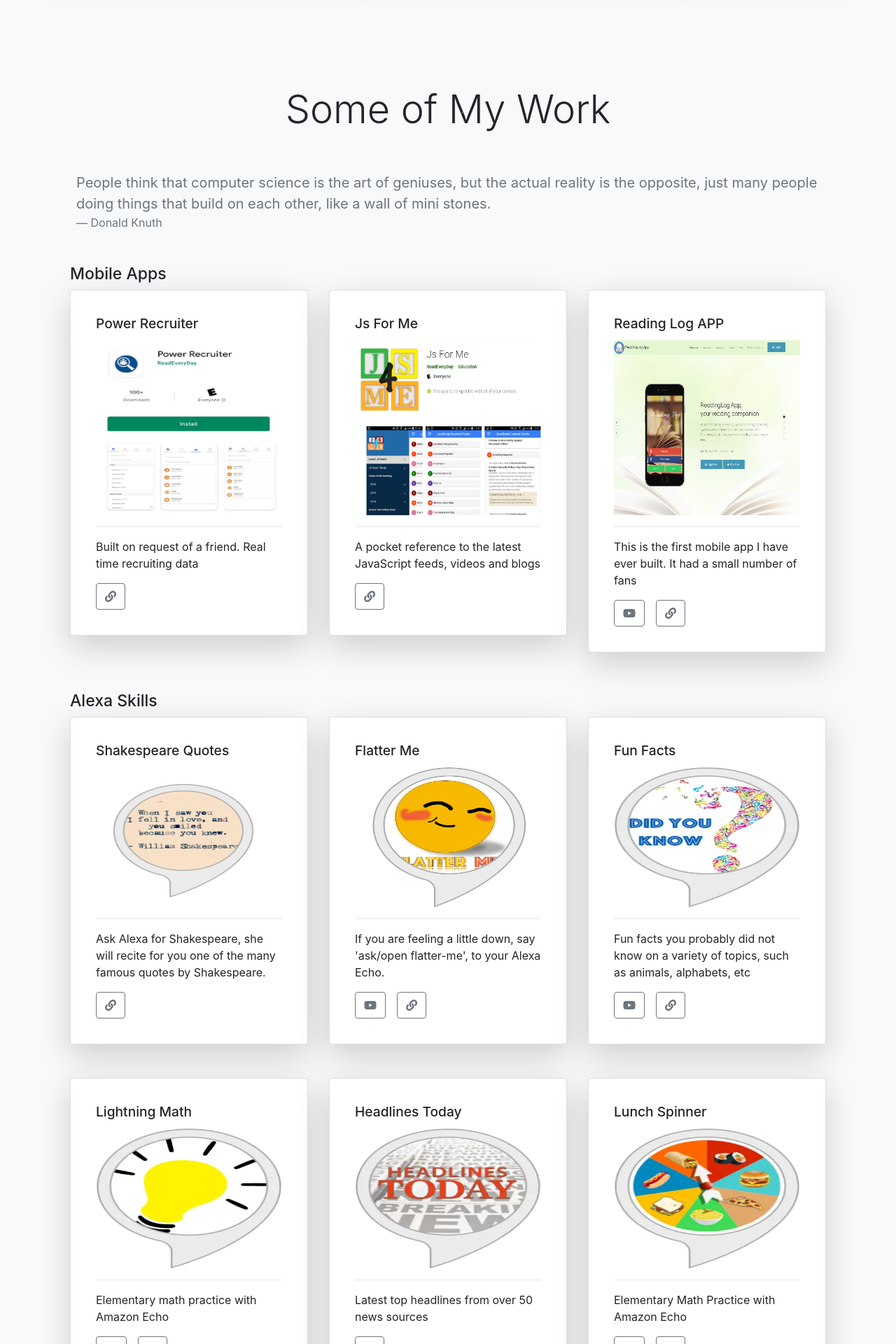
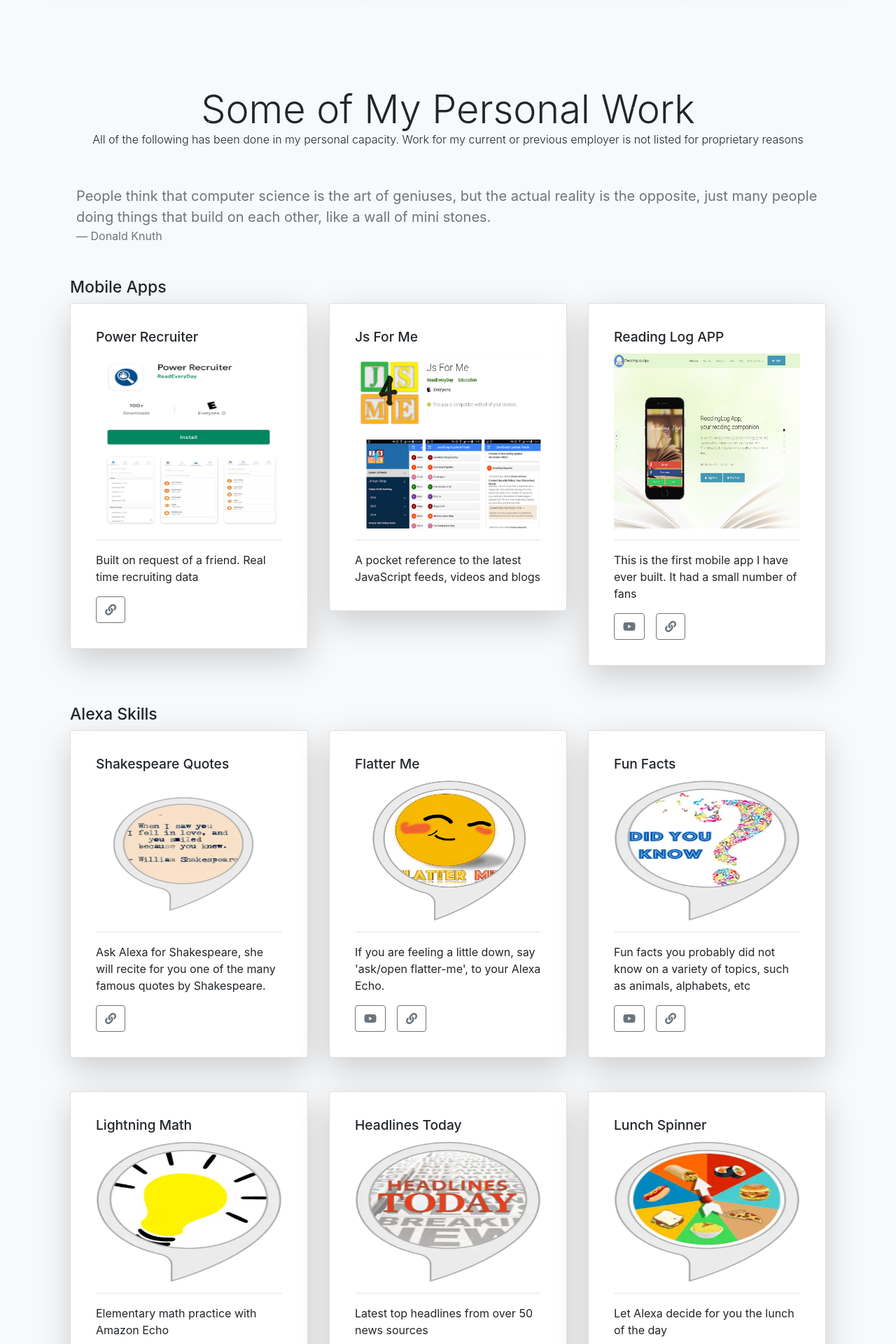
Before and after one commit to xunxdd/portfolio, a React (Create React App) app: page / in a window 1280 px wide. Shown: the part 3700-5620 px from the top of the page at 70% size. Built offline with nearby package versions, Linux system fonts and the light colour scheme.

Commit message:
add note to portfolio

```diff
--- a/src/App.js
+++ b/src/App.js
@@ -55,6 +55,7 @@
       {portfolio.show && (
         <Portfolio
           quote ={portfolio.quote}
+          note ={portfolio.note}
           heading={portfolio.heading}
           list={portfolio.list}
         />
--- a/src/components/home/Portfolio.jsx
+++ b/src/components/home/Portfolio.jsx
@@ -5,7 +5,7 @@
 import PortfolioCard from "./PortfolioCard";
 import Quote from "./Quote";
 
-const Portfolio = ({ heading, list, quote }) => {
+const Portfolio = ({ heading, list,note, quote }) => {
     const mobileApps = list.filter((x) => x.category === 'Mobile App')
     const alexaSkills = list.filter(x => x.category === 'Alexa Skills');
     const machineLearning = list.filter(x => x.category === 'Machine Learning');
@@ -13,7 +13,10 @@
         <Jumbotron fluid id="portfolio" className="bg-light m-0  target-section">
           <Container className="">
 
-            <h2 className="display-4 pb-5 text-center">{heading}</h2>
+            <h2 className="display-4 pb-5 text-center">{heading}
+            <div style={{"font-size": "1rem"}}><span>{note}</span></div>
+            </h2>
+
             <div className="px-3 mb-1" >
                 <Quote quote={quote} />
              </div>
--- a/src/editable-stuff/config.js
+++ b/src/editable-stuff/config.js
@@ -182,7 +182,8 @@
 
 const portfolio = {
   show: true,
-  heading: "Some of My Work",
+  heading: "Some of My Personal Work",
+  note: "All of the following has been done in my personal capacity. Work for my current or previous employer is not listed for proprietary reasons",
   quote: {
     text: "People think that computer science is the art of geniuses, but the actual reality is the opposite, just many people doing things that build on each other, like a wall of mini stones.",
     by:"Donald Knuth"
@@ -197,7 +198,6 @@
    {
     category: "Mobile App",
     title: "Js For Me",
-    url: "https://play.google.com/store/apps/details?id=com.tadpole.js4me",
     notes: "A pocket reference to the latest JavaScript feeds, videos and blogs",
     thumbnail:require("../editable-stuff/images/portfolio/JsForMe.png"),
    },
@@ -252,7 +252,7 @@
     title: "Lunch Spinner",
     videoUrl:"https://youtu.be/Rq5w0Amwz9Y",
     url: "https://www.amazon.com/ReadingEveryday-Lightening-Math-Training/dp/B01N3QV8V1/ref=sr_1_4?dchild=1&keywords=readingeveryday&qid=1610917928&s=digital-skills&sr=1-4",
-    notes: "Elementary Math Practice with Amazon Echo",
+    notes: "Let Alexa decide for you the lunch of the day",
     thumbnail:require("../editable-stuff/images/portfolio/lunchspinner.png"),
    },
    {
```
